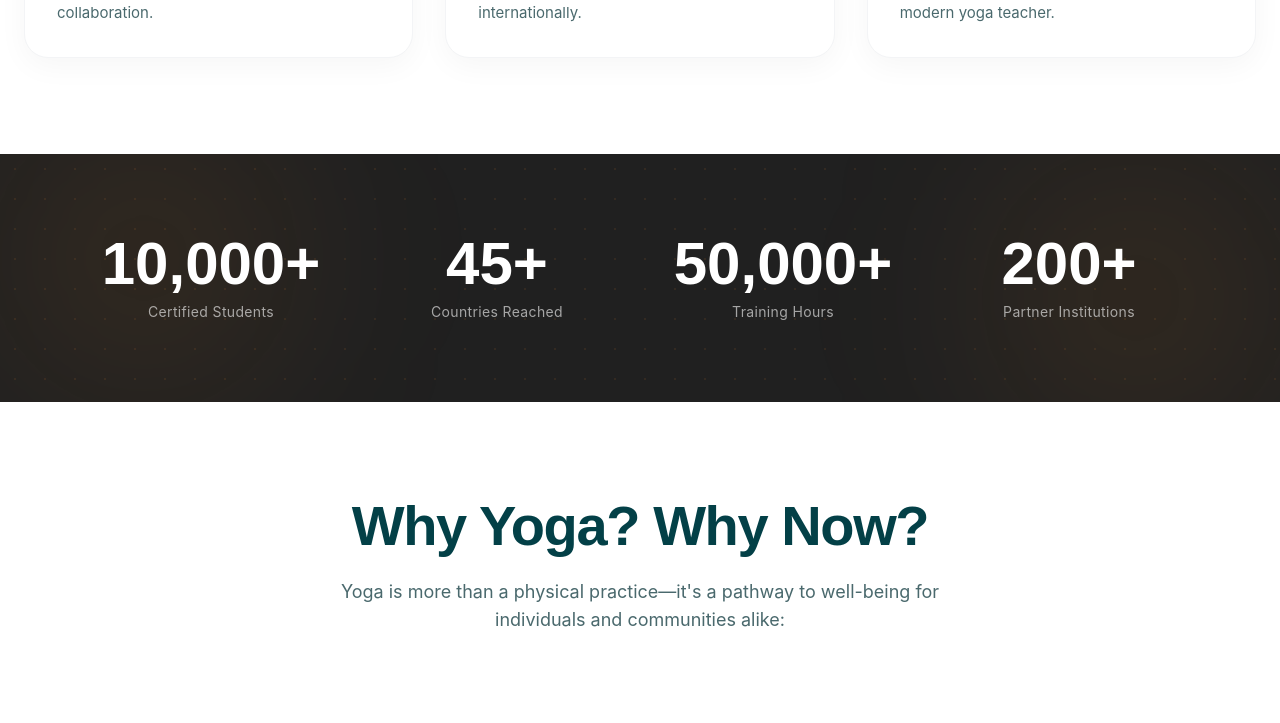
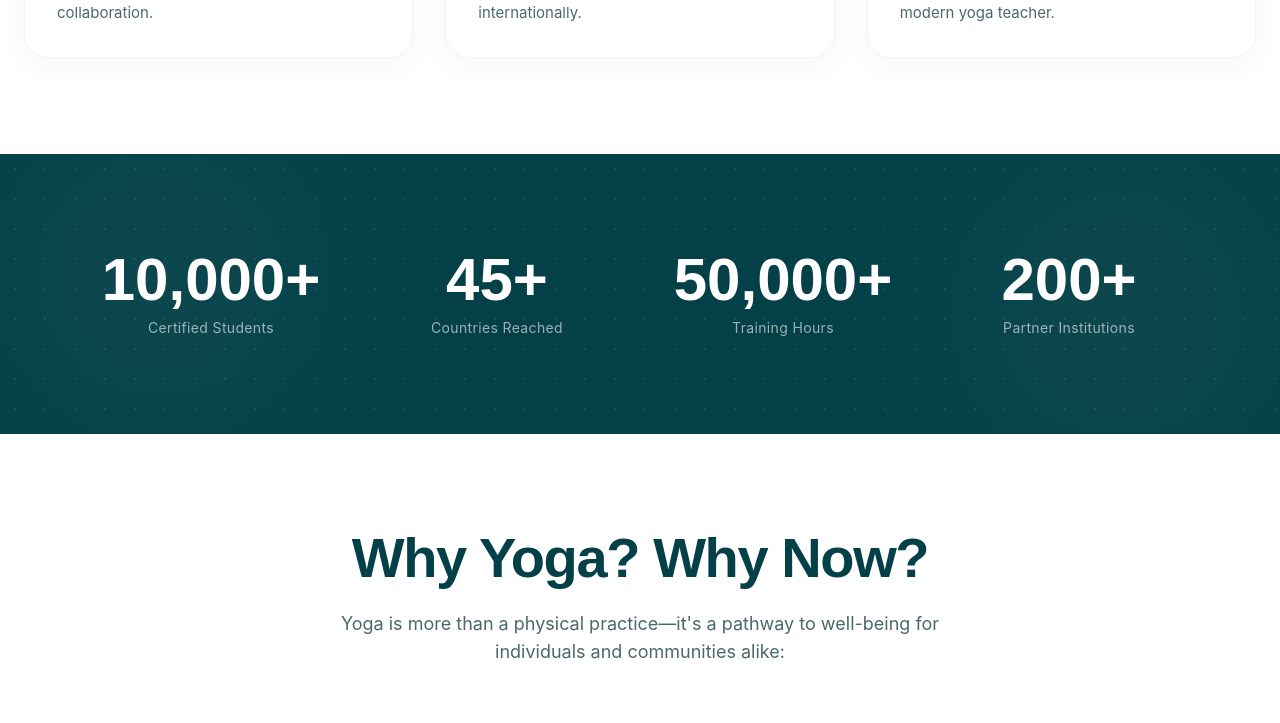
Before and after one commit to theshashankyoga-ship-it/theshashankyoga25, a Next.js app: page / in a window 1280 px wide. Shown: the part 2829-3552 px from the top of the page. Built offline with nearby package versions, Linux system fonts and the light colour scheme.

Commit message:
Updated website design

```diff
--- a/components/home/StatsSection.tsx
+++ b/components/home/StatsSection.tsx
@@ -52,12 +52,12 @@ const stats = [
 
 export default function StatsSection() {
   return (
-    <section className="relative py-20 overflow-hidden bg-[#202020]">
-      <div className="absolute inset-0 opacity-10 pointer-events-none"
-        style={{ backgroundImage: 'radial-gradient(circle, #E6862A 1px, transparent 1px)', backgroundSize: '30px 30px' }}
+    <section className="relative py-24 overflow-hidden bg-[#034047]">
+      <div className="absolute inset-0 opacity-[0.07]"
+        style={{ backgroundImage: 'radial-gradient(circle, #ffffff 1px, transparent 1px)', backgroundSize: '30px 30px' }}
       />
-      <div className="absolute top-0 right-0 w-72 h-72 bg-[#E6862A]/10 rounded-full blur-[100px]" />
-      <div className="absolute bottom-0 left-0 w-72 h-72 bg-[#E6862A]/10 rounded-full blur-[100px]" />
+      <div className="absolute top-0 right-0 w-80 h-80 bg-white/5 rounded-full blur-[100px] pointer-events-none" />
+      <div className="absolute bottom-0 left-0 w-80 h-80 bg-white/5 rounded-full blur-[100px] pointer-events-none" />
 
       <div className="relative z-10 max-w-6xl mx-auto px-6 grid grid-cols-2 md:grid-cols-4 gap-10">
         {stats.map((stat, i) => (
```
